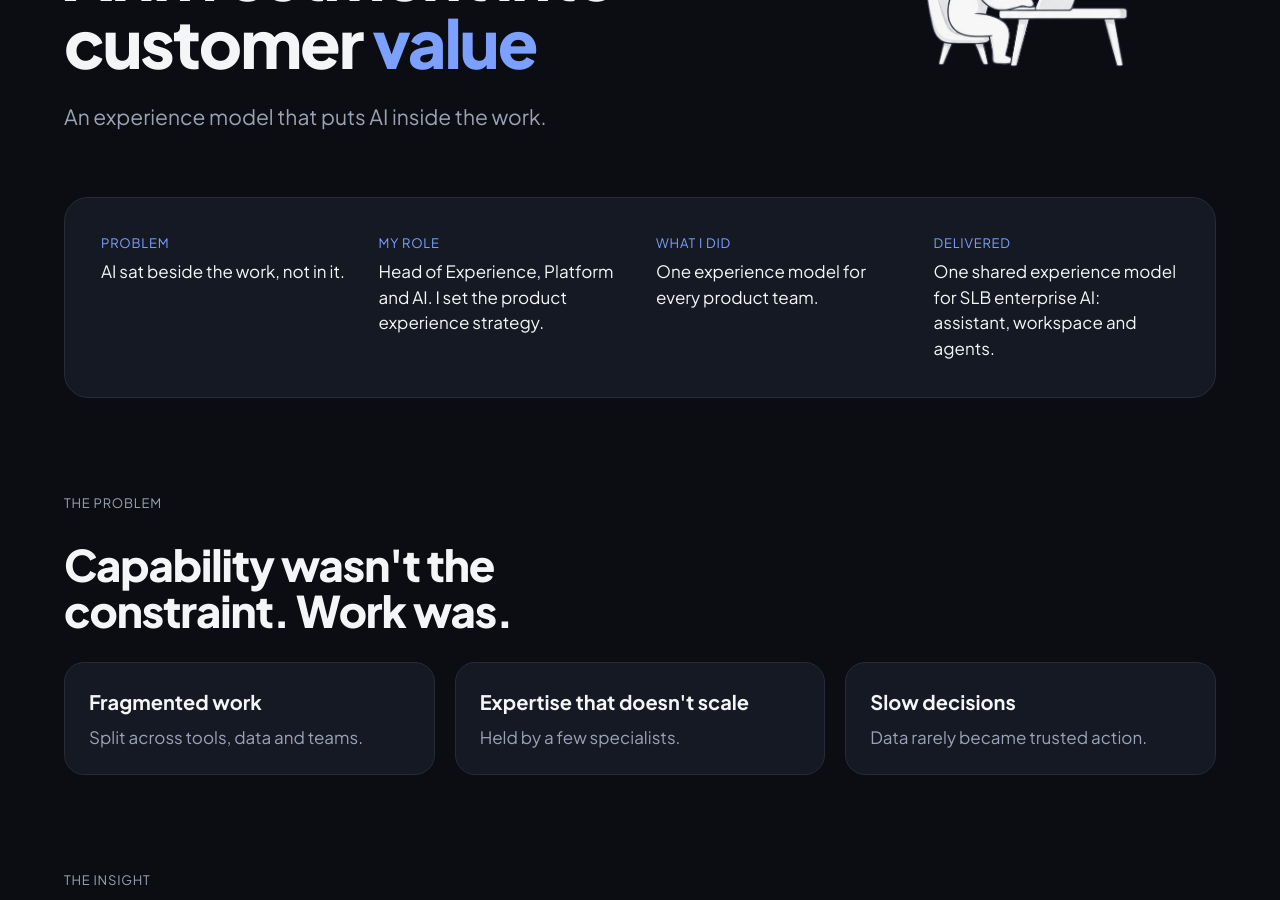
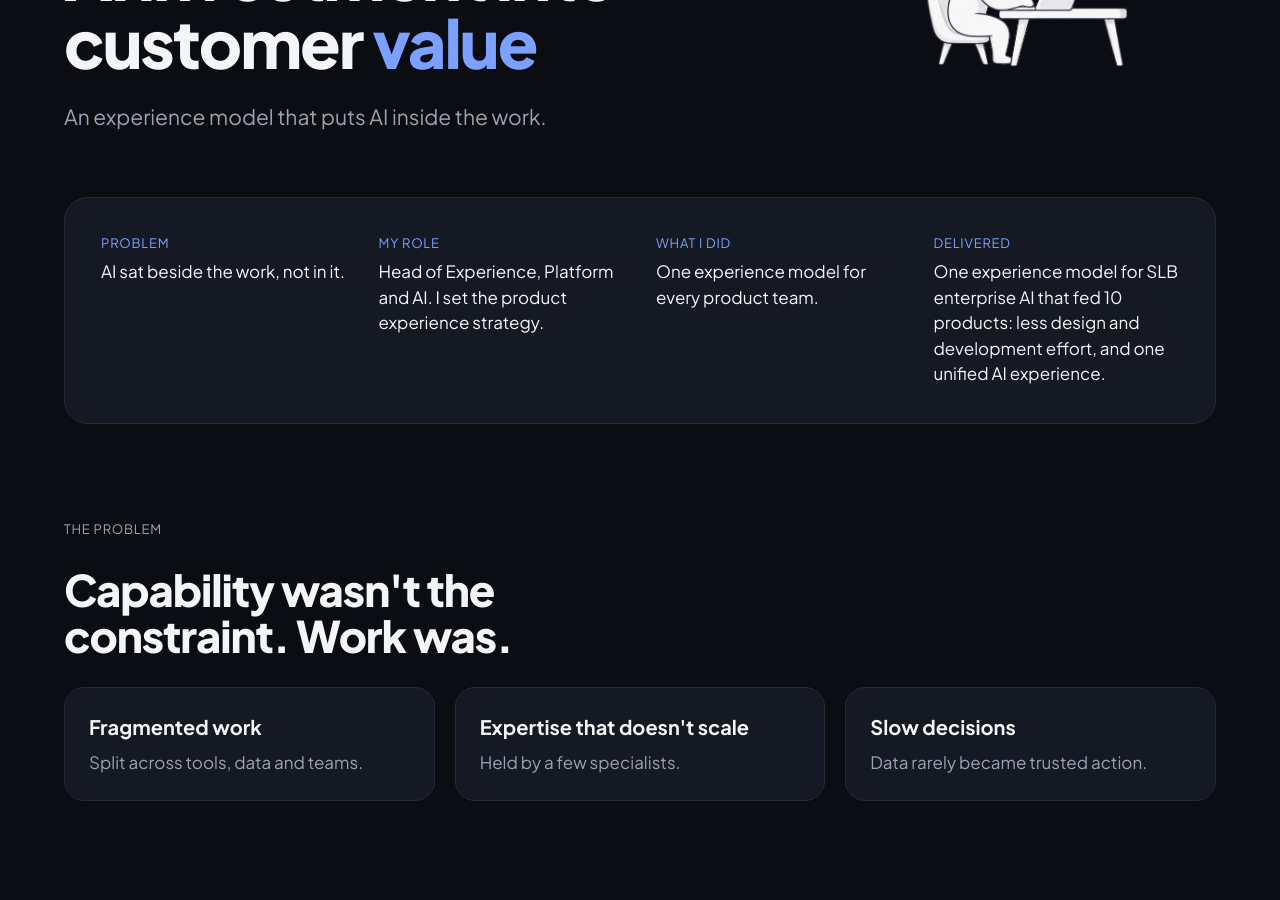
Before and after one commit to jasonrutterford-cyber/jasonrutterford-cyber.github.io, a Jekyll site: the page built from work-tela.html, in a window 1280 px wide and 900 px high, scrolled down 348 px. Built offline with Jekyll 4.4.1, drawn with Linux system fonts in a browser that asks for light colours; some of the changed text lies outside the part shown.

Commit message:
Add SLB results: Tela fed 10 products, 50+ reusable AI components
Co-Authored-By: Claude Fable 5.2 <noreply@anthropic.com>
Claude-Session: https://claude.ai/code/session_01H4C9CjJYeuZRjWq9tL3vFb

```diff
--- a/work-ai-design-system.html
+++ b/work-ai-design-system.html
@@ -54,7 +54,7 @@ html{scroll-behavior:smooth}img{max-width:100%}
 
 <section style="max-width: 1232px; margin: 0 auto; padding-left: 64px; padding-right: 64px; padding-bottom: 96px">
 <div style="background: var(--surface); border: 1px solid var(--line); border-radius: 24px; padding: 36px; display: grid; grid-template-columns: repeat(auto-fit, minmax(220px, 1fr)); gap: 32px">
-<div style="display: flex; flex-direction: column; gap: 6px"><div style="font-size: 13px; letter-spacing: 0.06em; text-transform: uppercase; color: var(--accent)">Problem</div><div>Every team was building its own AI patterns.</div></div><div style="display: flex; flex-direction: column; gap: 6px"><div style="font-size: 13px; letter-spacing: 0.06em; text-transform: uppercase; color: var(--accent)">My role</div><div>Head of Experience, Platform and AI.</div></div><div style="display: flex; flex-direction: column; gap: 6px"><div style="font-size: 13px; letter-spacing: 0.06em; text-transform: uppercase; color: var(--accent)">What I did</div><div>A maturity model, a component library and governance.</div></div><div style="display: flex; flex-direction: column; gap: 6px"><div style="font-size: 13px; letter-spacing: 0.06em; text-transform: uppercase; color: var(--accent)">Delivered</div><div>A shared AI component library released to product teams.</div></div>
+<div style="display: flex; flex-direction: column; gap: 6px"><div style="font-size: 13px; letter-spacing: 0.06em; text-transform: uppercase; color: var(--accent)">Problem</div><div>Every team was building its own AI patterns.</div></div><div style="display: flex; flex-direction: column; gap: 6px"><div style="font-size: 13px; letter-spacing: 0.06em; text-transform: uppercase; color: var(--accent)">My role</div><div>Head of Experience, Platform and AI.</div></div><div style="display: flex; flex-direction: column; gap: 6px"><div style="font-size: 13px; letter-spacing: 0.06em; text-transform: uppercase; color: var(--accent)">What I did</div><div>A maturity model, a component library and governance.</div></div><div style="display: flex; flex-direction: column; gap: 6px"><div style="font-size: 13px; letter-spacing: 0.06em; text-transform: uppercase; color: var(--accent)">Delivered</div><div>More than 50 reusable AI components that product teams can adopt to build consistent AI experiences.</div></div>
 </div>
 </section>
 
@@ -107,7 +107,7 @@ html{scroll-behavior:smooth}img{max-width:100%}
 <div style="background: var(--surface); border: 1px solid var(--line); border-radius: 20px; padding: 24px; display: flex; flex-direction: column; gap: 8px"><div style="font-weight: 700; font-size: 20px">Consistency</div><div style="color: var(--muted)">One trusted experience across products.</div></div>
 <div style="background: var(--surface); border: 1px solid var(--line); border-radius: 20px; padding: 24px; display: flex; flex-direction: column; gap: 8px"><div style="font-weight: 700; font-size: 20px">Speed</div><div style="color: var(--muted)">Teams start from a standard, not a blank page.</div></div>
 </div>
-<div style="border: 1px dashed var(--line); border-radius: 20px; padding: 20px 24px; color: var(--muted)">Results are confidential to SLB. I can talk through the approach and what it changed.</div>
+<div style="border: 1px dashed var(--line); border-radius: 20px; padding: 20px 24px; color: var(--muted)">What changed: more than 50 reusable AI components, available for products to adopt instead of building their own.</div>
 </section>
 
 <section style="max-width: 1232px; margin: 0 auto; padding-left: 64px; padding-right: 64px; padding-bottom: 96px">
--- a/work-tela.html
+++ b/work-tela.html
@@ -57,7 +57,7 @@ html{scroll-behavior:smooth}img{max-width:100%}
 <div style="display: flex; flex-direction: column; gap: 6px"><div style="font-size: 13px; letter-spacing: 0.06em; text-transform: uppercase; color: var(--accent)">Problem</div><div>AI sat beside the work, not in it.</div></div>
 <div style="display: flex; flex-direction: column; gap: 6px"><div style="font-size: 13px; letter-spacing: 0.06em; text-transform: uppercase; color: var(--accent)">My role</div><div>Head of Experience, Platform and AI. I set the product experience strategy.</div></div>
 <div style="display: flex; flex-direction: column; gap: 6px"><div style="font-size: 13px; letter-spacing: 0.06em; text-transform: uppercase; color: var(--accent)">What I did</div><div>One experience model for every product team.</div></div>
-<div style="display: flex; flex-direction: column; gap: 6px"><div style="font-size: 13px; letter-spacing: 0.06em; text-transform: uppercase; color: var(--accent)">Delivered</div><div>One shared experience model for SLB enterprise AI: assistant, workspace and agents.</div></div>
+<div style="display: flex; flex-direction: column; gap: 6px"><div style="font-size: 13px; letter-spacing: 0.06em; text-transform: uppercase; color: var(--accent)">Delivered</div><div>One experience model for SLB enterprise AI that fed 10 products: less design and development effort, and one unified AI experience.</div></div>
 </div>
 </section>
 <section style="max-width: 1232px; margin: 0 auto; padding-left: 64px; padding-right: 64px; padding-bottom: 96px; display: flex; flex-direction: column; gap: 28px">
@@ -108,7 +108,7 @@ html{scroll-behavior:smooth}img{max-width:100%}
 <div style="background: var(--surface); border: 1px solid var(--line); border-radius: 20px; padding: 24px; display: flex; flex-direction: column; gap: 8px"><div style="font-weight: 700; font-size: 20px">Productivity</div><div style="color: var(--muted)">Key workflows take less time.</div></div>
 <div style="background: var(--surface); border: 1px solid var(--line); border-radius: 20px; padding: 24px; display: flex; flex-direction: column; gap: 8px"><div style="font-weight: 700; font-size: 20px">Differentiation</div><div style="color: var(--muted)">Expert workflows reused across teams.</div></div>
 </div>
-<div style="border: 1px dashed var(--line); border-radius: 20px; padding: 20px 24px; color: var(--muted)">Results are confidential to SLB. I can talk through the approach and what it changed.</div>
+<div style="border: 1px dashed var(--line); border-radius: 20px; padding: 20px 24px; color: var(--muted)">What changed: the strategy fed 10 products, reduced design and development effort across them, and gave them one unified experience for AI.</div>
 </section>
 
 <section style="max-width: 1232px; margin: 0 auto; padding-left: 64px; padding-right: 64px; padding-bottom: 96px">
```
Also changed, not shown: 1 other file.
